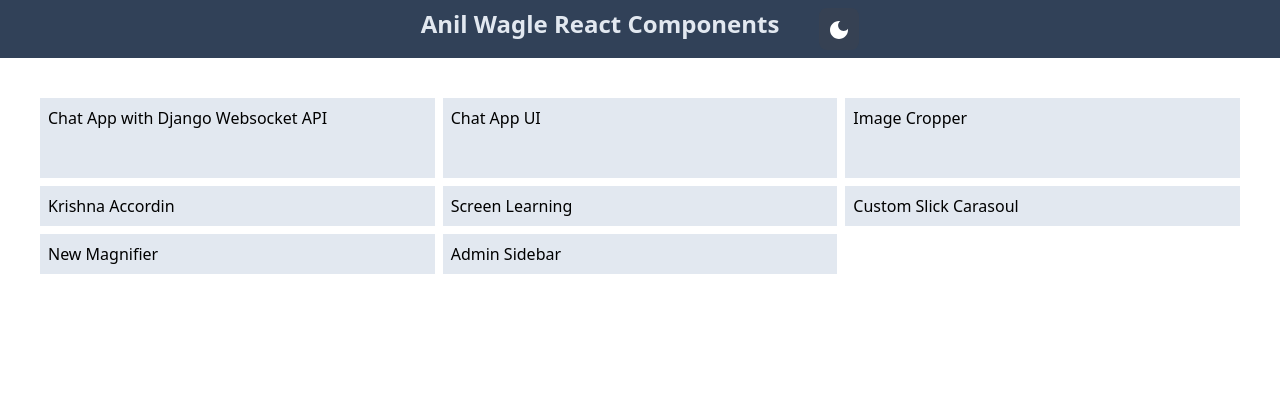
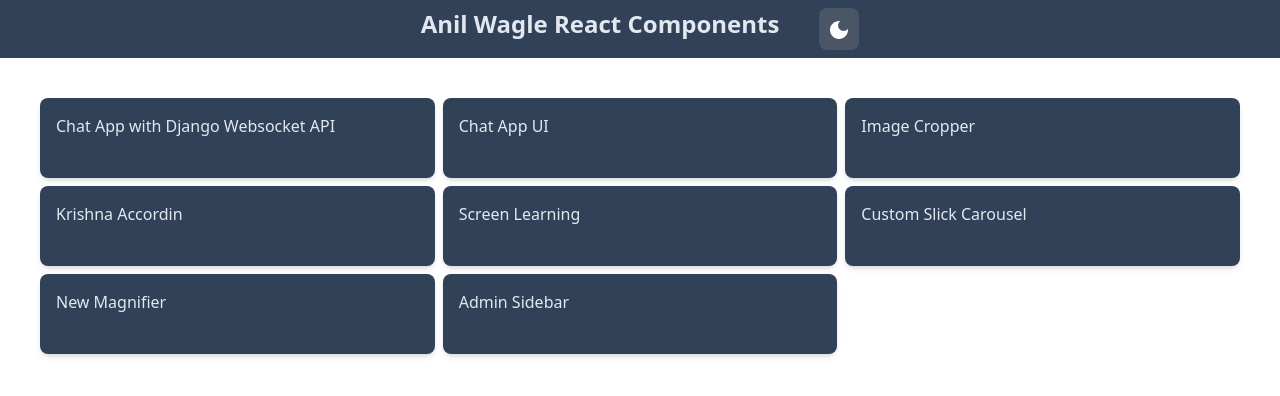
Before and after one commit to anilSysBit/MyReactComponents, a React (Vite) app: page / in a window 1280 px wide. Shown: the top 396 px of the page. Built offline with nearby package versions, Linux system fonts and the light colour scheme.

Commit message:
Created the componets dark mode and light mode button working

```diff
--- a/src/App.jsx
+++ b/src/App.jsx
@@ -67,7 +67,7 @@
    <BrowserRouter>
    <AppContainer>
 
-        <div className='flex p-2 place-content-center gap-10 bg-white dark:bg-slate-700'>
+        <div className='flex p-2 place-content-center gap-10 bg-slate-200 dark:bg-slate-700'>
         <h1 className='text-2xl font-bold text-slate-700 dark:text-slate-200'>Anil Wagle React Components</h1>
         <ThemeToggle isDark={isDarkMode} onToggle={toggleDarkMode} />
         </div>
--- a/src/components/sidebar/ThemeToggle.tsx
+++ b/src/components/sidebar/ThemeToggle.tsx
@@ -11,8 +11,8 @@
     <button
       onClick={onToggle}
       className="p-2 rounded-lg transition-colors duration-200
-        dark:bg-gray-700 dark:hover:bg-gray-600
-        bg-gray-100 hover:bg-gray-200"
+        dark:bg-gray-600 dark:hover:bg-gray-900
+        bg-gray-500 hover:bg-gray-700"
     >
       {isDark ? (
         <WbSunny  className="text-yellow-400" />
--- a/src/pages/LandingPage.tsx
+++ b/src/pages/LandingPage.tsx
@@ -3,24 +3,32 @@
 import MotionDiv from '../components/utility/MotionDiv';
 
 const LandingPage:React.FC = () => {
-
+    const items = [
+        { path: '/chat', title: 'Chat App with Django Websocket API' },
+        { path: '/chat-ui', title: 'Chat App UI' },
+        { path: '/cropper', title: 'Image Cropper' },
+        { path: '/accordin', title: 'Krishna Accordin' },
+        { path: '/screen-learning', title: 'Screen Learning' },
+        { path: '/slider', title: 'Custom Slick Carousel' },
+        { path: '/magnifier', title: 'New Magnifier' },
+        { path: '/sidebar', title: 'Admin Sidebar' }
+      ];
   return (
 
 
-        <MotionDiv>
-            <div className="component_list p-10">
-            <ul className='grid grid-cols-3 gap-2'>
-                <li className='bg-slate-200 p-2 min-h-20'><Link to={'/chat'}>Chat App with Django Websocket API</Link></li>
-                <li className='bg-slate-200 p-2 min-h-20'><Link to={'/chat-ui'}>Chat App UI</Link></li>
-                <li className='bg-slate-200 p-2'><Link to={'/cropper'}>Image Cropper</Link></li>
-                <li className='bg-slate-200 p-2'><Link to={'/accordin'}>Krishna Accordin</Link></li>
-                <li className='bg-slate-200 p-2'><Link to={'/screen-learning'}>Screen Learning</Link></li>
-                <li className='bg-slate-200 p-2'><Link to={'/slider'}>Custom Slick Carasoul</Link></li>
-                <li className='bg-slate-200 p-2'><Link to={'/magnifier'}>New Magnifier</Link></li>
-                <li className='bg-slate-200 p-2'><Link to={'/sidebar'}>Admin Sidebar</Link></li>
-            </ul>
-        </div>
-        </MotionDiv>
+<MotionDiv>
+  <div className="component_list p-10">
+    <ul className="grid grid-cols-3 gap-2">
+      {items.map((item, index) => (
+        <li key={index} className="bg-slate-200 dark:bg-slate-700 p-4 min-h-20 rounded-lg shadow-md">
+          <Link className="text-slate-700 dark:text-slate-200" to={item.path}>
+            {item.title}
+          </Link>
+        </li>
+      ))}
+    </ul>
+  </div>
+</MotionDiv>
   )
 }
 
```
